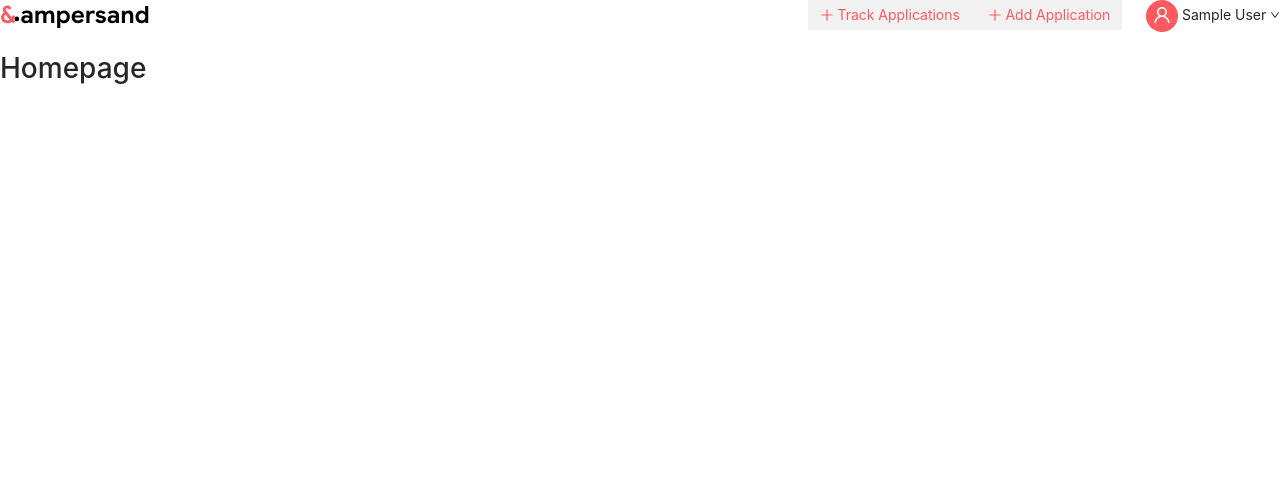
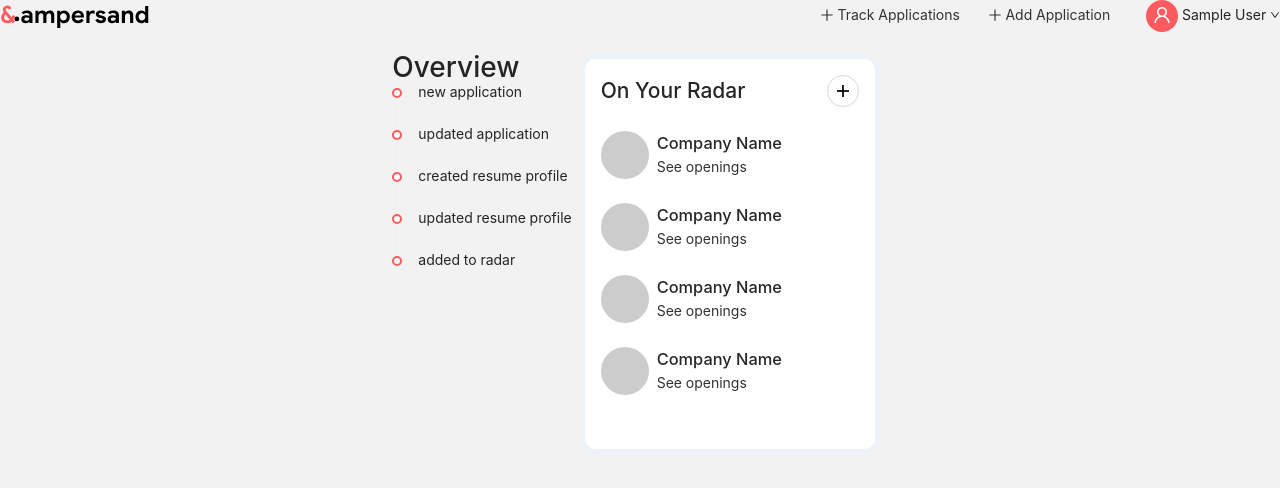
Before and after one commit to preshonyee/ampersand, a React (Create React App) app: page / in a window 1280 px wide. Shown: the top 488 px of the page. Built offline with nearby package versions, Linux system fonts and the light colour scheme; sample sign-in values are in the browser's storage; a web font is replaced by a local one.

Commit message:
feat: add aside and overview components, update homepage, create globalstyles

```diff
--- a/src/App.tsx
+++ b/src/App.tsx
@@ -10,11 +10,12 @@ import LoginPage from "./pages/LoginPage";
 import store from "./redux";
 import ErrorPage from "./components/ErrorPage";
 
-import "./App.less";
 import ApplicationTracker from "./pages/ApplicationTracker";
 import FrontPage from "./pages/FrontPage";
 import Editor from "./pages/Editor";
 import EditApplication from "./pages/EditApplication";
+import "./App.less";
+import GlobalStyle from "./GlobalStyle";
 
 const Routing = () => {
   const history = useHistory();
@@ -51,6 +52,7 @@ const App = () => {
     <Provider store={store}>
       <BrowserRouter>
         <Routing />
+        <GlobalStyle />
       </BrowserRouter>
     </Provider>
   );
--- a/src/index.css
+++ b/src/GlobalStyle.ts
@@ -1,3 +1,6 @@
+import { createGlobalStyle } from "styled-components";
+
+const GlobalStyle = createGlobalStyle`
 @import url("https://fonts.googleapis.com/css2?family=Inter:wght@400;500;700&display=swap");
 
 @import url("https://fonts.googleapis.com/css2?family=Cedarville+Cursive&display=swap");
@@ -22,6 +25,7 @@ body {
   width: 100%;
   margin: 0 auto;
   font-family: "Inter", sans-serif;
+  background-color: #f2f2f2;
   line-height: 1.5;
   scrollbar-width: thin;
   -webkit-font-smoothing: antialiased;
@@ -76,3 +80,6 @@ code {
   font-family: source-code-pro, Menlo, Monaco, Consolas, "Courier New",
     monospace;
 }
+`;
+
+export default GlobalStyle;
--- /dev/null
+++ b/src/components/Aside.tsx
@@ -0,0 +1,76 @@
+import styled from "styled-components";
+import { Tooltip, Button, Avatar } from "antd";
+import React from "react";
+import { PlusOutlined } from "@ant-design/icons";
+
+const Radar = styled.div`
+  width: 300px;
+  height: 400px;
+  border: 5px solid #edf2f9;
+  background-color: #fff;
+  border-radius: 1rem;
+  padding: 1rem;
+  margin: 0.5rem;
+  .title {
+    display: flex;
+    justify-content: space-between;
+  }
+  .list-item {
+    display: flex;
+    margin: 1.5rem 0;
+  }
+  .company {
+    margin: 0 0.5rem;
+  }
+`;
+
+const Wrapper = styled.div`
+  display: flex;
+  flex-direction: column;
+  align-content: space-between;
+`;
+
+const Aside = () => {
+  return (
+    <Wrapper>
+      <Radar>
+        <div className="title">
+          <h2>On Your Radar</h2>
+          <Tooltip title="Add a company">
+            <Button shape="circle" icon={<PlusOutlined />} />
+          </Tooltip>
+        </div>
+        <div className="list-item">
+          <Avatar size={48} />
+          <div className="company">
+            <h3>Company Name</h3>
+            <a href="https://">See openings</a>
+          </div>
+        </div>
+        <div className="list-item">
+          <Avatar size={48} />
+          <div className="company">
+            <h3>Company Name</h3>
+            <a href="https://">See openings</a>
+          </div>
+        </div>
+        <div className="list-item">
+          <Avatar size={48} />
+          <div className="company">
+            <h3>Company Name</h3>
+            <a href="https://">See openings</a>
+          </div>
+        </div>
+        <div className="list-item">
+          <Avatar size={48} />
+          <div className="company">
+            <h3>Company Name</h3>
+            <a href="https://">See openings</a>
+          </div>
+        </div>
+      </Radar>
+    </Wrapper>
+  );
+};
+
+export default Aside;
--- /dev/null
+++ b/src/components/Overview.tsx
@@ -0,0 +1,26 @@
+import { Timeline } from "antd";
+
+const { Item } = Timeline;
+
+const Overview = () => {
+  return (
+    <div>
+      <h1>Overview</h1>
+      <Timeline>
+        <Item>new application</Item>
+        <Item>updated application</Item>
+        <Item>created resume profile</Item>
+        <Item>updated resume profile</Item>
+        <Item>added to radar</Item>
+      </Timeline>
+    </div>
+  );
+};
+
+export default Overview;
+
+// new application
+// updated application
+// created resume profile
+// updated resume profile
+// added to radar
--- a/src/index.tsx
+++ b/src/index.tsx
@@ -1,6 +1,5 @@
 import React from "react";
 import ReactDOM from "react-dom";
-import "./index.css";
 import App from "./App";
 import reportWebVitals from "./reportWebVitals";
 
--- a/src/pages/EditApplication.tsx
+++ b/src/pages/EditApplication.tsx
@@ -22,6 +22,9 @@ const Wrapper = styled.div`
   }
   form > * {
     width: 32%;
+  }
+  label {
+    font-weight: 700;
   }
 `;
 
--- a/src/pages/HomePage.tsx
+++ b/src/pages/HomePage.tsx
@@ -1,10 +1,21 @@
 import NavMenu from "../components/NavMenu";
+import styled from "styled-components";
+import Overview from "../components/Overview";
+import Aside from "../components/Aside";
+
+const Wrapper = styled.div`
+  display: flex;
+  justify-content: center;
+`;
 
 const HomePage = () => {
   return (
     <div>
       <NavMenu />
-      <h1>Homepage</h1>
+      <Wrapper>
+        <Overview />
+        <Aside />
+      </Wrapper>
     </div>
   );
 };
```
